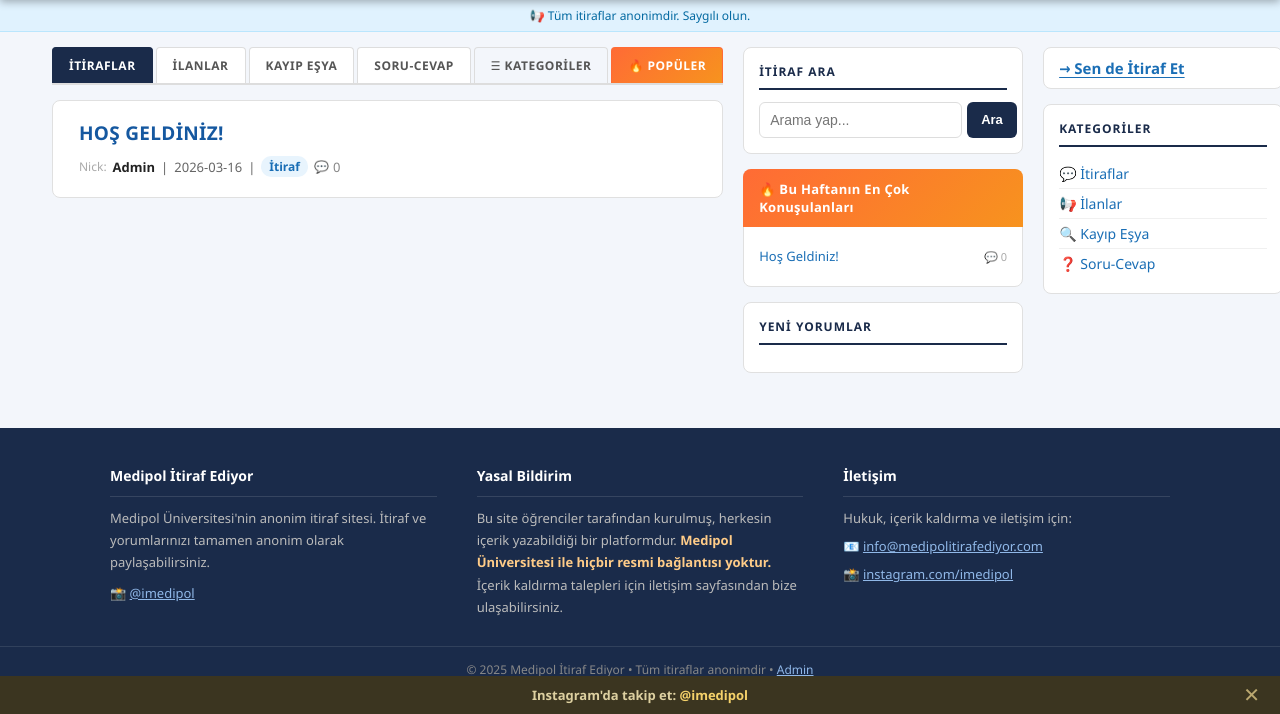
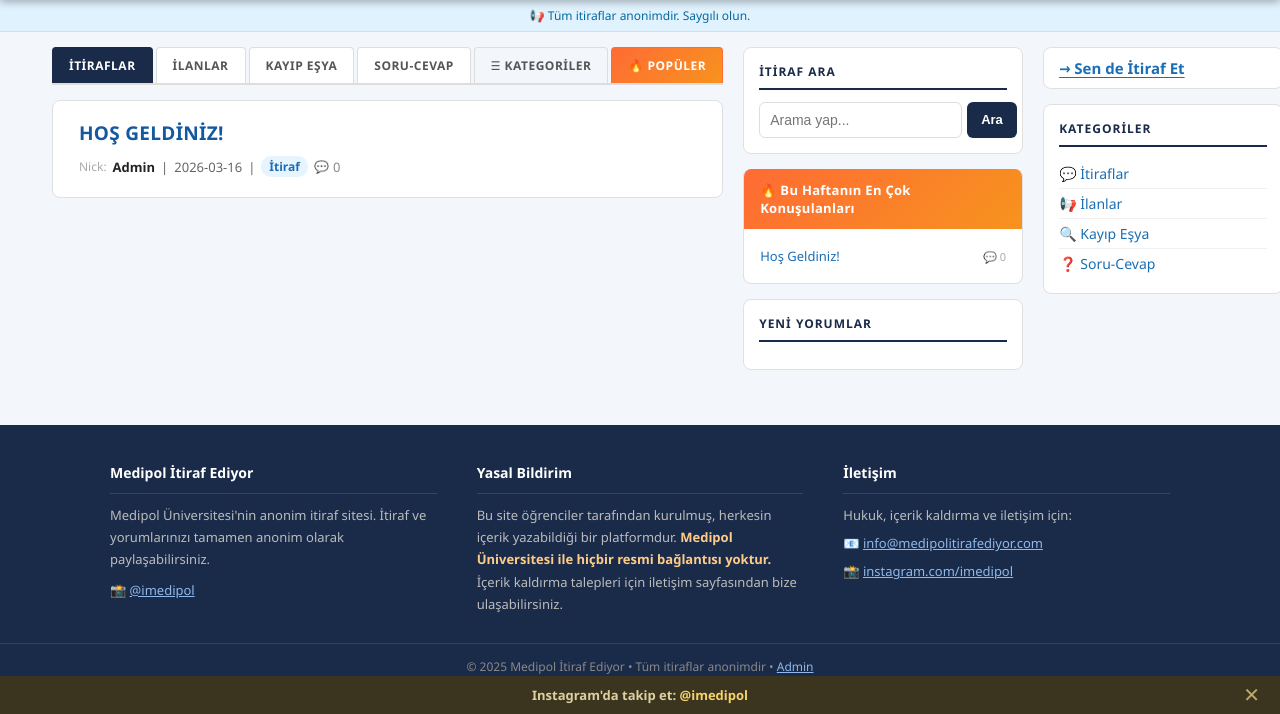
Before and after one commit to medipolitiraf/medipol-itiraf, a Flask app: page / in a window 1280 px wide. Shown: the part 86-800 px from the top of the page. Run offline with Flask 3, Linux system fonts and the light colour scheme; data comes from the database, SQL or seed files in the repository; data that the repository does not hold is empty.

Commit message:
Popüler başlık gradient düzeltildi (overflow:hidden ile)

```diff
--- a/static/css/style.css
+++ b/static/css/style.css
@@ -378,18 +378,24 @@ nav a.itiraf-btn:hover { background: #0284c7; }
 }
 
 .populer-kart {
-    border-top: 3px solid #ff6b35;
+    border-top: none !important;
+    overflow: hidden;
+    padding: 0 !important;
 }
 
-.populer-baslik {
+.populer-kart .populer-baslik {
     font-size: 13px;
     font-weight: 800;
     color: #fff;
-    margin: -16px -16px 14px -16px;
-    padding: 11px 16px;
-    border-radius: 8px 8px 0 0;
+    padding: 12px 16px;
     background: linear-gradient(135deg, #ff6b35, #f7931e);
     letter-spacing: 0.3px;
+    margin: 0;
+}
+
+.populer-kart .populer-liste,
+.populer-kart p {
+    padding: 12px 16px;
 }
 
 .kateg-panel {
```
